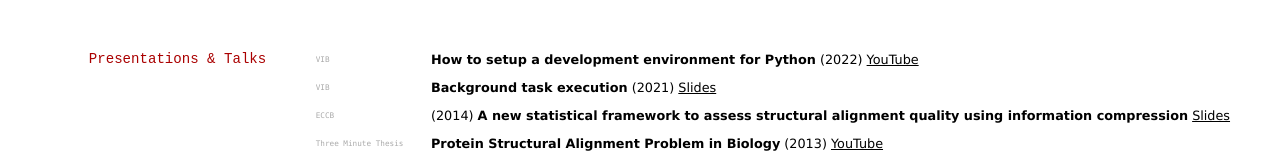
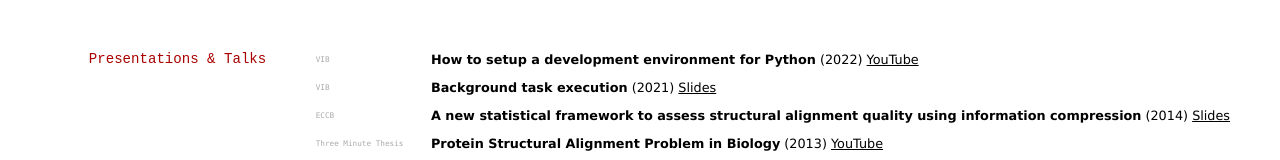
Before and after one commit to MaybeJustJames/jhc-at-home.github.io, a Jekyll site: the page built from index.md, in a window 1280 px wide. Shown: the part 1682-1842 px from the top of the page. Built offline with Jekyll 4.4.1, drawn with Linux system fonts in a browser that asks for light colours.

Commit message:
Formatting

```diff
--- a/index.md
+++ b/index.md
@@ -147,8 +147,8 @@ Member of _Golden Key International Honour Society_ for outstanding achievement.
 **Background task execution** (2021)
 [Slides](https://maybejustjames.github.io/background-tasks-talk)
 
-`ECCB` (2014)
-**A new statistical framework to assess structural alignment quality using information compression**
+`ECCB`
+**A new statistical framework to assess structural alignment quality using information compression** (2014)
 [Slides](https://www.dropbox.com/s/4h3itvwwflvwl0t/Mon7_James_Collier.pdf?dl=0)
 
 `Three Minute Thesis`
```
